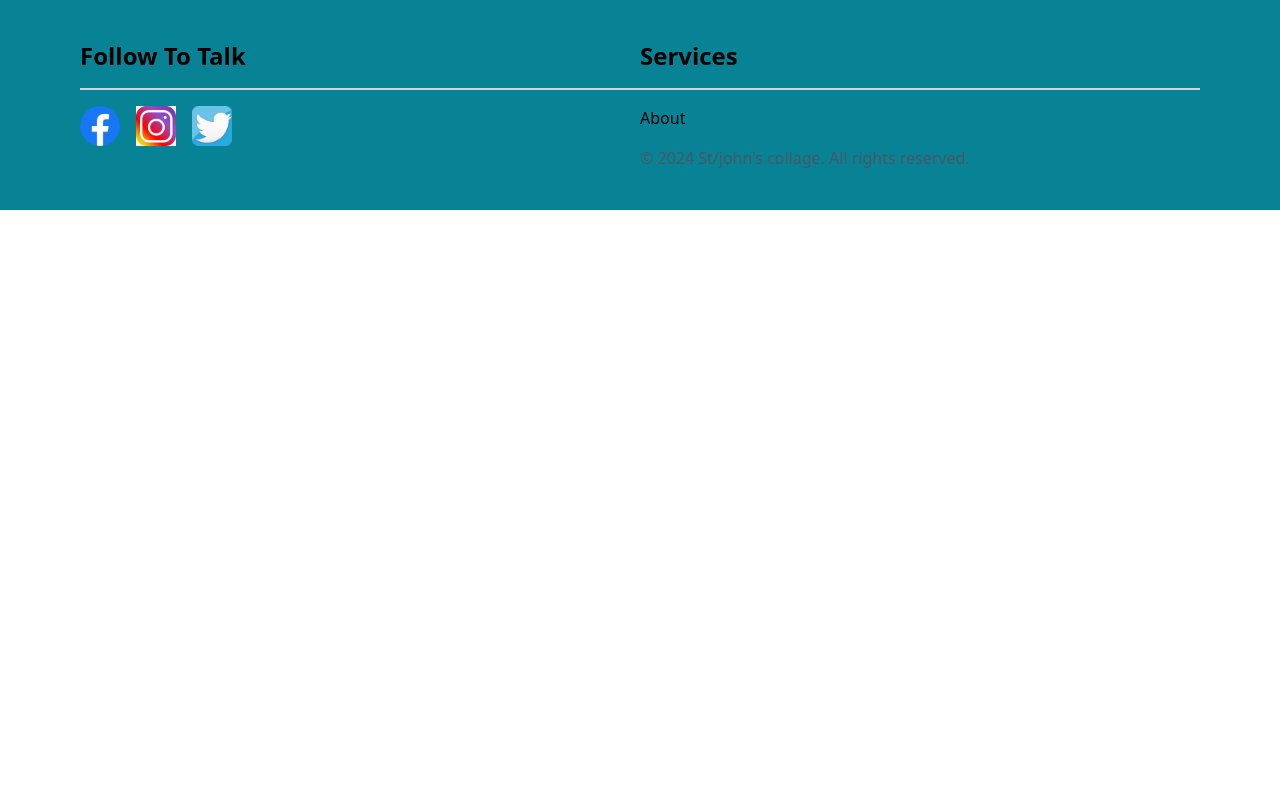
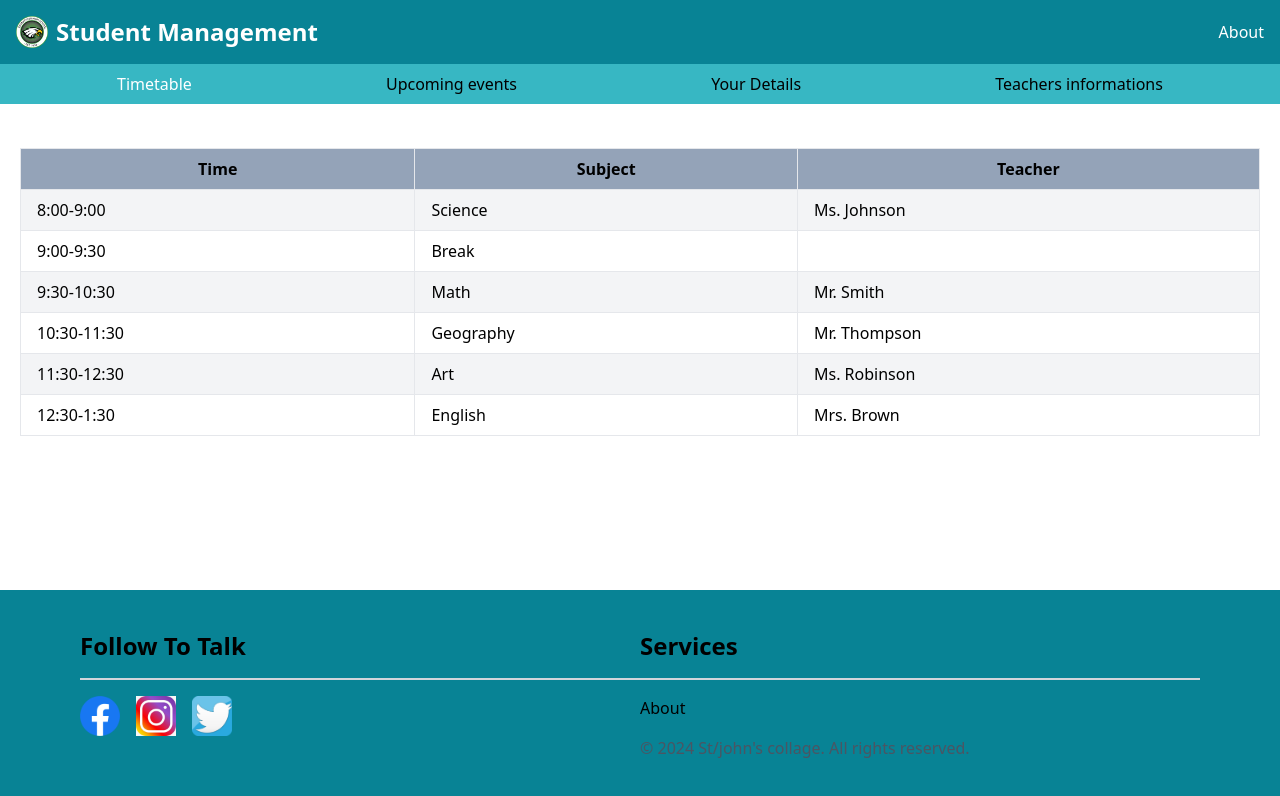
Before and after one commit to Sathiskumarssf/School-management, a React (Create React App) app in the folder client/: page /home in a window 1280 px wide. Shown: the top 796 px of the page. Built offline with nearby package versions, Linux system fonts and the light colour scheme.

Commit message:
add neccesary funtionalities

```diff
--- a/client/src/App.js
+++ b/client/src/App.js
@@ -1,6 +1,7 @@
 import React from "react";
 import { BrowserRouter as Router, Route, Routes } from "react-router-dom";
 
+import Home from './Pages/home/Home';
 import Footer from "./components/Footer/Footer";
 import SignUp from './Pages/LoginSignUp/SignUp';
 import Login from './Pages/LoginSignUp/Login';
@@ -14,10 +15,14 @@ const App = () => {
           <Route path="/about" element={<div>About Page</div>} />
           <Route path="/" element={<SignUp />} />
           <Route path="/login" element={<Login />} />
+          <Route path="/home" element={<Home />} />
+          {/* <Route path="/addetails" element={<AddDetails />} /> */}
 
         </Routes>
-        <Footer />
+
       </div>
+
+
     </Router>
   );
 };
--- a/client/src/Pages/LoginSignUp/Login.js
+++ b/client/src/Pages/LoginSignUp/Login.js
@@ -1,4 +1,5 @@
 import React, { useEffect, useState } from 'react';
+import Footer from '../../components/Footer/Footer';
 
 const Login = () => {
   const [form, setForm] = useState({
@@ -102,6 +103,9 @@ const Login = () => {
       </div>
     </div>
 </div>
+
+
+   <Footer/>
 </div>
 
   );
--- a/client/src/Pages/LoginSignUp/SignUp.js
+++ b/client/src/Pages/LoginSignUp/SignUp.js
@@ -1,6 +1,7 @@
 import React, {  useState } from 'react';
 import { Link } from 'react-router-dom';
 import {useNavigate } from 'react-router-dom';
+import Footer from '../../components/Footer/Footer';
 
 
 
@@ -106,7 +107,7 @@ const handleSubmit = async (e) => {
 
     <div className="min-h-screen flex items-center justify-center bg-cover bg-center bg-customColor1 backdrop-blur-lg max-h-full w-full">
 
-      <div className="bg-white p-8 rounded-xl shadow-2xl w-full h-auto mt-20 max-w-md ">
+      <div className="bg-white p-8 mb-5 rounded-xl shadow-2xl w-full h-auto mt-20 max-w-md ">
         <h2 className="text-2xl font-bold mb-8 text-center  ">Sign Up</h2>
 
         <form onSubmit={handleSubmit}>
@@ -207,6 +208,8 @@ const handleSubmit = async (e) => {
       </div>
     </div>
 
+    <Footer/>
+
     </div>
   );
 };
--- /dev/null
+++ b/client/src/Pages/home/Home.js
@@ -0,0 +1,127 @@
+import React, { useState } from "react";
+import Navbar from '../../components/Navbar/Navbar';
+import Footer from '../../components/Footer/Footer';
+
+const Home = () => {
+  const [currentSection, setCurrentSection] = useState("Timetable");
+  const [currentGrade, setCurrentGrade] = useState("6");
+  const [currentDivision, setCurrentDivision] = useState("B");
+
+  const timetableData = {
+    "6": {
+      "A": [
+        { time: "8:00-9:00", subject: "Math", teacher: "Mr. Smith" },
+        { time: "9:00-9:30", subject: "Break", teacher: "" },
+        { time: "9:30-10:30", subject: "Science", teacher: "Ms. Johnson" },
+        { time: "10:30-11:30", subject: "English", teacher: "Mrs. Brown" },
+        { time: "11:30-12:30", subject: "History", teacher: "Mr. Davis" },
+        { time: "12:30-1:30", subject: "Physical Education", teacher: "Coach Lee" }
+      ],
+      "B": [
+        { time: "8:00-9:00", subject: "Science", teacher: "Ms. Johnson" },
+        { time: "9:00-9:30", subject: "Break", teacher: "" },
+        { time: "9:30-10:30", subject: "Math", teacher: "Mr. Smith" },
+        { time: "10:30-11:30", subject: "Geography", teacher: "Mr. Thompson" },
+        { time: "11:30-12:30", subject: "Art", teacher: "Ms. Robinson" },
+        { time: "12:30-1:30", subject: "English", teacher: "Mrs. Brown" }
+      ],
+      "C": [
+        { time: "8:00-9:00", subject: "English", teacher: "Mrs. Brown" },
+        { time: "9:00-9:30", subject: "Break", teacher: "" },
+        { time: "9:30-10:30", subject: "Math", teacher: "Mr. Smith" },
+        { time: "10:30-11:30", subject: "Music", teacher: "Mr. Williams" },
+        { time: "11:30-12:30", subject: "Science", teacher: "Ms. Johnson" },
+        { time: "12:30-1:30", subject: "History", teacher: "Mr. Davis" }
+      ]
+    },
+    "7": {
+      "A": [
+        { time: "8:00-9:00", subject: "History", teacher: "Mr. Davis" },
+        { time: "9:00-9:30", subject: "Break", teacher: "" },
+        { time: "9:30-10:30", subject: "Math", teacher: "Mr. Smith" },
+        { time: "10:30-11:30", subject: "Science", teacher: "Ms. Johnson" },
+        { time: "11:30-12:30", subject: "Physical Education", teacher: "Coach Lee" },
+        { time: "12:30-1:30", subject: "Art", teacher: "Ms. Robinson" }
+      ],
+      "B": [
+        { time: "8:00-9:00", subject: "Geography", teacher: "Mr. Thompson" },
+        { time: "9:00-9:30", subject: "Break", teacher: "" },
+        { time: "9:30-10:30", subject: "English", teacher: "Mrs. Brown" },
+        { time: "10:30-11:30", subject: "Math", teacher: "Mr. Smith" },
+        { time: "11:30-12:30", subject: "History", teacher: "Mr. Davis" },
+        { time: "12:30-1:30", subject: "Science", teacher: "Ms. Johnson" }
+      ],
+      "C": [
+        { time: "8:00-9:00", subject: "Science", teacher: "Ms. Johnson" },
+        { time: "9:00-9:30", subject: "Break", teacher: "" },
+        { time: "9:30-10:30", subject: "Math", teacher: "Mr. Smith" },
+        { time: "10:30-11:30", subject: "History", teacher: "Mr. Davis" },
+        { time: "11:30-12:30", subject: "Geography", teacher: "Mr. Thompson" },
+        { time: "12:30-1:30", subject: "Physical Education", teacher: "Coach Lee" }
+      ]
+    },
+    // Similarly add data for grades 8, 9, 10, and 11
+  };
+
+  // Function to render timetable for a specific grade and division
+  const renderTimetable = (grade, division) => {
+    const timetable = timetableData[grade][division];
+    return (
+      <table className="table-auto w-full border-collapse">
+        <thead>
+          <tr className="bg-slate-400">
+            <th className="px-4 py-2 border">Time</th>
+            <th className="px-4 py-2 border">Subject</th>
+            <th className="px-4 py-2 border">Teacher</th>
+          </tr>
+        </thead>
+        <tbody>
+          {timetable.map((slot, index) => (
+            <tr key={index} className={index % 2 === 0 ? "bg-gray-100" : "bg-white"}>
+              <td className="border px-4 py-2">{slot.time}</td>
+              <td className="border px-4 py-2">{slot.subject}</td>
+              <td className="border px-4 py-2">{slot.teacher}</td>
+            </tr>
+          ))}
+        </tbody>
+      </table>
+    );
+  };
+
+  const sections = {
+    Timetable: renderTimetable(currentGrade, currentDivision),
+    "Upcoming events": <div>Upcoming Events Content</div>,
+    "Your Details": <div>Your Details Content</div>,
+    "Teachers informations": <div>Teachers Information Content</div>
+  };
+
+  return (
+    <div className="min-h-screen flex flex-col">
+      <Navbar />
+      <div className="flex-grow w-full">
+        <nav className="w-full h-5 bg-customColor3 fixed z-50 p-5 flex justify-around items-center">
+          {Object.keys(sections).map((section) => (
+            <a
+              href="#"
+              key={section}
+              className={`  hover:text-white ${currentSection === section ? '  text-white' : ''}`}
+              onClick={(e) => {
+                e.preventDefault();
+                setCurrentSection(section);
+              }}
+            >
+              {section}
+            </a>
+          ))}
+        </nav>
+        {/* body */}
+        <div className="mt-16 p-5">
+          {sections[currentSection]}
+        </div>
+      </div>
+      <Footer />
+    </div>
+  );
+};
+
+export default Home;
```
